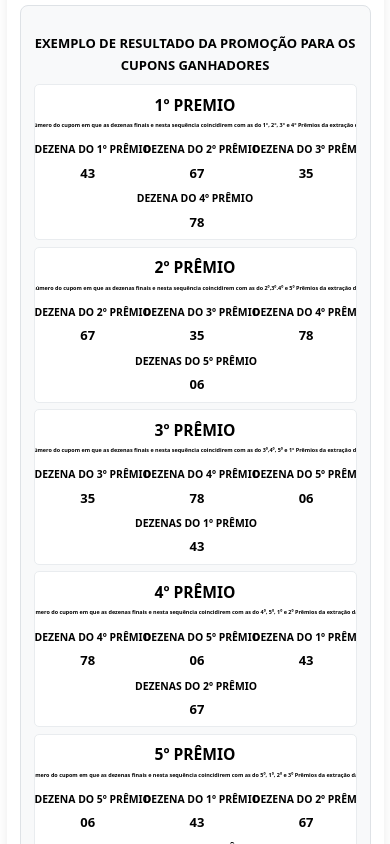
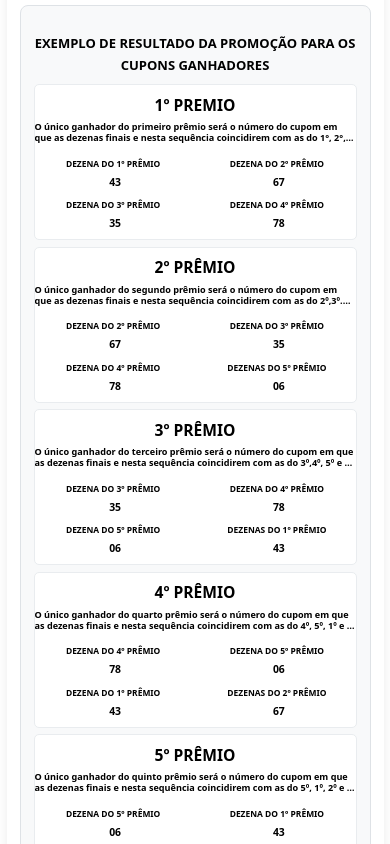
Before and after one commit to Hericlesh/megaquadra, a React (Vite) app: page /regulamento in a window 390 px wide. Shown: the part 3640-4484 px from the top of the page. Built offline with nearby package versions, Linux system fonts and the light colour scheme.

Commit message:
ajuste - regulamento

```diff
--- a/src/pages/Regulamento.css
+++ b/src/pages/Regulamento.css
@@ -205,21 +205,21 @@
 .winner-description {
   text-align: center;
   margin: 0 0 0.4rem;
-  line-height: 1.6;
+  line-height: 1.25;
   color: #000000;
   max-width: none;
   width: 100%;
   margin-left: auto;
   margin-right: auto;
   padding: 0;
-  white-space: nowrap; /* Mantem o texto em uma linha */
-  font-size: clamp(0.32rem, 0.8vw + 0.15rem, 1rem);
+  white-space: normal; /* Permite quebra em duas linhas */
+  font-size: clamp(0.75rem, 0.9vw + 0.4rem, 1rem);
   max-width: 100%;
+  display: -webkit-box;
+  -webkit-line-clamp: 2;
+  -webkit-box-orient: vertical;
   overflow: hidden;
   font-weight: bold;
-  display: flex;
-  justify-content: center;
-  align-items: center;
   word-wrap: break-word; /* Adiciona quebra de palavra */
   overflow-wrap: break-word; /* Suporte adicional para quebra de palavra */
 }
@@ -246,7 +246,7 @@
   display: flex;
   flex-direction: column;
   align-items: center;
-  min-width: 120px;
+  min-width: 140px;
   flex: 1; /* Permite que as colunas se ajustem */
   max-width: 150px; /* Limita a largura máxima */
 }
@@ -258,6 +258,7 @@
   margin-bottom: 0.2rem;
   font-weight: bold;
   white-space: nowrap; /* Mantem o texto em uma linha */
+  display: block;
 }
 
 .dezena-value {
@@ -266,6 +267,8 @@
   font-weight: bold;
   text-align: center;
   padding-left: 0.3rem; /* Adjust to align with the "D" of "DEZENA" */
+  white-space: nowrap; /* Mantem o texto em uma linha */
+  display: block;
 }
 
 .lotto-table {
@@ -332,8 +335,16 @@
   }
 
   .winner-description {
-    font-size: 0.9rem; /* Reduz o tamanho da fonte */
-    padding: 0 0.5rem;
+    font-size: 0.8rem;
+    line-height: 1.2;
+  }
+
+  .dezena-header {
+    font-size: 0.8rem;
+  }
+
+  .dezena-value {
+    font-size: 0.95rem;
   }
 }
 
@@ -355,21 +366,21 @@
   }
 
   .dezena-column {
-    min-width: 80px;
-    max-width: 120px;
+    min-width: 110px;
+    max-width: 140px;
   }
 
   .dezena-header {
+    font-size: 0.65rem;
+  }
+
+  .dezena-value {
     font-size: 0.8rem;
   }
 
-  .dezena-value {
-    font-size: 1rem;
-  }
-
   .winner-description {
-    font-size: 0.42rem;
-    line-height: 1.15;
+    font-size: 0.7rem;
+    line-height: 1.2;
   }
 
   .result-section {
```
